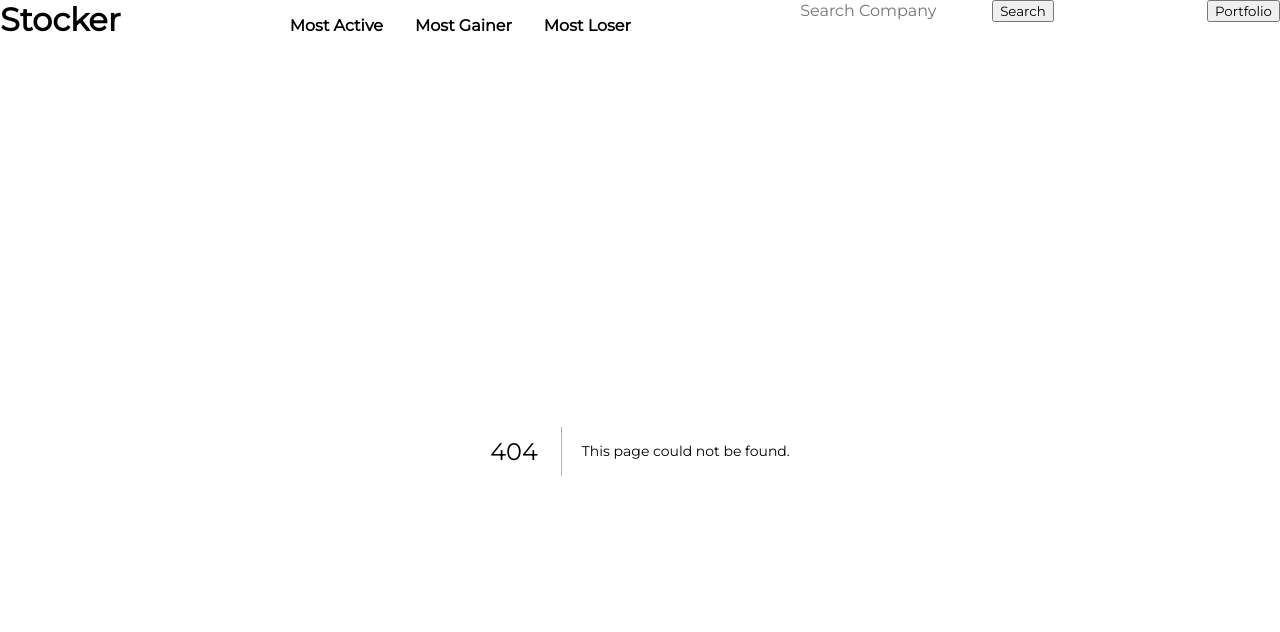
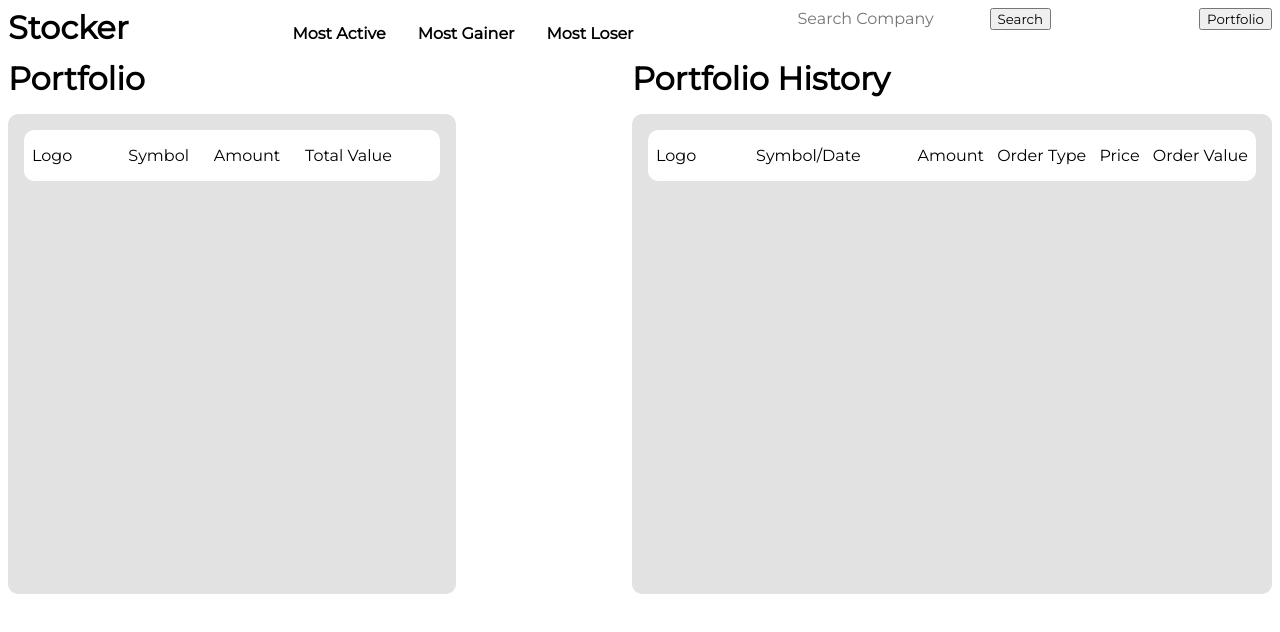
Before and after one commit to TomatoSlasher/Stocker, a Next.js app: page /portfolio in a window 1280 px wide. Before the commit this address had no page. Shown: the top 632 px of the page. Built offline with nearby package versions, Linux system fonts and the light colour scheme.

Commit message:
portfolio/portfolio history page

```diff
--- a/src/components/general-components/Header.tsx
+++ b/src/components/general-components/Header.tsx
@@ -31,7 +31,9 @@ const Header: React.FC = () => {
           <button>Search</button>
         </div>
         <div className="header-portfolio">
-          <button>Portfolio</button>
+          <Link href="/portfolio">
+            <button>Portfolio</button>
+          </Link>
         </div>
       </div>
     </header>
--- /dev/null
+++ b/src/components/portfolio-components/CurrentPortfolio.module.css
@@ -0,0 +1,46 @@
+.portfolio-items-container {
+  margin: 1rem 0rem;
+  height: 30rem;
+  width: 35vw;
+  overflow-y: auto;
+  background-color: rgb(226, 226, 226);
+  border-radius: 10px;
+  position: relative;
+}
+.empty-portfolio {
+  display: flex;
+  justify-content: center;
+  align-items: center;
+  height: 100%;
+}
+.portfolio-item {
+  display: flex;
+  /* justify-content: center; */
+  align-items: center;
+  background-color: white;
+  border-radius: 10px;
+  margin: 1rem;
+}
+.portfolio-item img {
+  height: 3rem;
+  margin: 0.5rem;
+}
+.portfolio-item-text {
+  margin: 0rem 3rem;
+  width: 100%;
+  display: flex;
+  justify-content: space-between;
+}
+.portfolio-item-header {
+  /* padding: 1rem; */
+  display: flex;
+  /* justify-content: center; */
+  align-items: center;
+  background-color: white;
+  border-radius: 10px;
+  margin: 1rem;
+}
+.portfolio-item-header p {
+  margin: 1rem 0rem;
+  margin-left: 0.5rem;
+}
--- /dev/null
+++ b/src/components/portfolio-components/CurrentPortfolio.tsx
@@ -0,0 +1,55 @@
+import { useState } from "react";
+import classes from "./CurrentPortfolio.module.css";
+
+const CurrentPortfolio = () => {
+  interface ordersType {
+    amount: number;
+    totalValue: number;
+    symbol: String;
+    image: string;
+  }
+
+  const portfolio: [] = JSON.parse(
+    localStorage.getItem("allPositions") || "[]"
+  );
+  console.log(portfolio);
+
+  const [hasPortfolio, setHasPortfolio] = useState(true);
+
+  return (
+    <div className="current-portfolio-container">
+      <h1>Portfolio</h1>
+      <div className={classes["portfolio-items-container"]}>
+        {hasPortfolio ? (
+          <ul className={classes["portfolio-items-list"]}>
+            <li className={classes["portfolio-item-header"]}>
+              <p className="logo">Logo</p>
+              <div className={classes["portfolio-item-text"]}>
+                <p>Symbol</p>
+                <p>Amount</p>
+                <p>Total Value</p>
+              </div>
+            </li>
+            {portfolio.map((val: ordersType) => {
+              return (
+                <li className={classes["portfolio-item"]}>
+                  <img src={val.image} alt="" />
+                  <div className={classes["portfolio-item-text"]}>
+                    <p>{val.symbol}</p>
+                    <p>{val.amount}</p>
+                    <p>{val.totalValue}</p>
+                  </div>
+                </li>
+              );
+            })}
+          </ul>
+        ) : (
+          <div className={classes["empty-portfolio"]}>
+            <h1>You have no open positions</h1>
+          </div>
+        )}
+      </div>
+    </div>
+  );
+};
+export default CurrentPortfolio;
--- /dev/null
+++ b/src/components/portfolio-components/PortfolioHistory.module.css
@@ -0,0 +1,54 @@
+.portfolio-items-container {
+  margin: 1rem 0rem;
+  height: 30rem;
+  width: 50vw;
+  overflow-y: auto;
+  background-color: rgb(226, 226, 226);
+  border-radius: 10px;
+  position: relative;
+}
+.empty-portfolio {
+  display: flex;
+  justify-content: center;
+  align-items: center;
+  height: 100%;
+}
+.portfolio-item {
+  display: flex;
+
+  align-items: center;
+  background-color: white;
+  border-radius: 10px;
+  margin: 1rem;
+}
+.portfolio-item img {
+  height: 3rem;
+  margin: 0.5rem;
+}
+.portfolio-item-text {
+  margin: 0rem 0.5rem;
+  width: 100%;
+  display: flex;
+  justify-content: space-between;
+}
+.portfolio-item-header {
+  /* padding: 1rem; */
+  display: flex;
+  /* justify-content: center; */
+  align-items: center;
+  background-color: white;
+  border-radius: 10px;
+  margin: 1rem;
+}
+.portfolio-item-header p {
+  margin: 1rem 0rem;
+  margin-left: 0.5rem;
+}
+.header-date {
+  width: 12rem;
+  text-align: center;
+}
+.portfolio-item-text-date {
+  color: rgb(124, 124, 124);
+  font-weight: bold;
+}
--- /dev/null
+++ b/src/components/portfolio-components/PortfolioHistory.tsx
@@ -0,0 +1,65 @@
+import { useState } from "react";
+import classes from "./PortfolioHistory.module.css";
+const PorfolioHistory = () => {
+  interface ordersType {
+    amount: number;
+    orderTotal: number;
+    stockPrice: number;
+    symbol: String;
+    orderType: string;
+    date: string;
+    image: string;
+  }
+
+  const portfolioHistory: [] = JSON.parse(
+    localStorage.getItem("orderHistory") || "[]"
+  );
+  const [hasPortfolio, setHasPortfolio] = useState(true);
+  return (
+    <div className={"portfolio-history"}>
+      <h1>Portfolio History</h1>
+      <div className={classes["portfolio-items-container"]}>
+        {hasPortfolio ? (
+          <ul className={classes["portfolio-items-list"]}>
+            <li className={classes["portfolio-item-header"]}>
+              <p className="logo">Logo</p>
+              <div className={classes["portfolio-item-text"]}>
+                <p className={classes["header-date"]}>Symbol/Date</p>
+                <p>Amount</p>
+                <p>Order Type</p>
+                <p>Price</p>
+                <p>Order Value</p>
+              </div>
+            </li>
+            {portfolioHistory.map((val: ordersType) => {
+              return (
+                <li className={classes["portfolio-item"]}>
+                  <img src={val.image} alt="" />
+                  <div className={classes["portfolio-item-text"]}>
+                    <div className="symbol-date">
+                      <p>{val.symbol}</p>
+                      <p className={classes["portfolio-item-text-date"]}>
+                        {val.date}
+                      </p>
+                    </div>
+
+                    <p>{val.amount}</p>
+
+                    <p>{val.orderType}</p>
+                    <p>{val.stockPrice}</p>
+                    <p>{val.orderTotal}</p>
+                  </div>
+                </li>
+              );
+            })}
+          </ul>
+        ) : (
+          <div className={classes["empty-portfolio"]}>
+            <h1>You have no open positions</h1>
+          </div>
+        )}
+      </div>
+    </div>
+  );
+};
+export default PorfolioHistory;
--- /dev/null
+++ b/src/pages/portfolio.tsx
@@ -0,0 +1,24 @@
+import dynamic from "next/dynamic";
+
+const CurrentPortfolio = dynamic(
+  () => import("../components/portfolio-components/CurrentPortfolio"),
+  {
+    ssr: false,
+  }
+);
+const PortfolioHistory = dynamic(
+  () => import("../components/portfolio-components/PortfolioHistory"),
+  {
+    ssr: false,
+  }
+);
+
+const Portfolio = () => {
+  return (
+    <div className="portfolio-container">
+      <CurrentPortfolio />
+      <PortfolioHistory />
+    </div>
+  );
+};
+export default Portfolio;
--- a/src/styles/styles.css
+++ b/src/styles/styles.css
@@ -13,3 +13,7 @@ ul {
   margin: 0;
   padding: 0;
 }
+.portfolio-container {
+  display: flex;
+  justify-content: space-between;
+}
```
